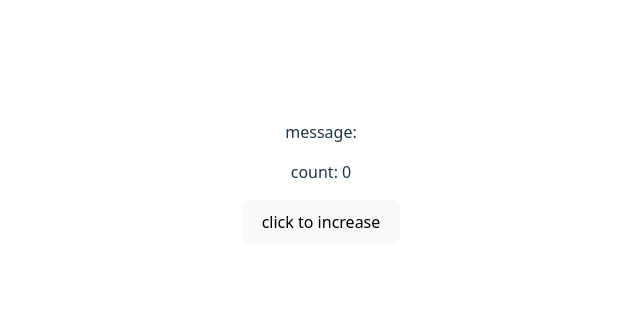
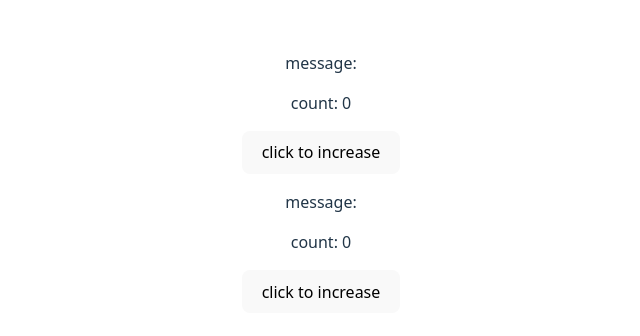
Before and after one commit to slavkapiyavka/react-sandbox, a React (Vite) app: page / in a window 1280 px wide. Shown: the part 226-562 px from the top of the page, without its empty margins (319-959 px from the left). Built offline with nearby package versions, Linux system fonts and the light colour scheme; no server answers.

Commit message:
feat: implement LifeCycleComponent with hooks, update LifeCycleComponentClass to use shared IState interface

```diff
--- a/src/App.tsx
+++ b/src/App.tsx
@@ -1,10 +1,12 @@
 import "./App.css";
 import LifeCycleComponentClass from "./components/LifeCycleComponentClass";
+import LifeCycleComponent from "./components/LifeCycleComponent";
 
 function App() {
   return (
     <>
       <LifeCycleComponentClass />
+      <LifeCycleComponent />
     </>
   );
 }
--- /dev/null
+++ b/src/components/LifeCycleComponent.tsx
@@ -0,0 +1,41 @@
+import { useEffect, useState } from "react";
+import type { IState } from "../utils/interfaces";
+import { CONSTANTS } from "../utils/constants";
+
+const LifeCycleComponent = () => {
+  const [state, setState] = useState<IState>({ count: 0 });
+
+  useEffect(() => {
+    console.log("--useEffect--componentDidMount--like--");
+
+    fetch(CONSTANTS.URL)
+      .then((r) => r.json())
+      .then((data) => setState((s) => ({ ...s, message: data.message })));
+
+    return () => console.log("--useEffect--componentWillUnmount--like--");
+  }, []);
+
+  useEffect(() => {
+    console.log("--useEffect--componentDidUpdate--like--");
+  });
+
+  return (
+    <section>
+      <p>message: {state?.message}</p>
+      <p>count: {state.count}</p>
+      <button
+        onClick={() =>
+          setState((s: IState) => ({
+            ...s,
+            count: s.count + 1,
+          }))
+        }
+        type="button"
+      >
+        click to increase
+      </button>
+    </section>
+  );
+};
+
+export default LifeCycleComponent;
--- a/src/components/LifeCycleComponentClass.tsx
+++ b/src/components/LifeCycleComponentClass.tsx
@@ -1,10 +1,6 @@
 import { Component } from "react";
 import { CONSTANTS } from "../utils/constants";
-
-interface IState {
-  count: number;
-  message?: string;
-}
+import type { IState } from "../utils/interfaces";
 
 class LifeCycleComponentClass extends Component {
   state: IState = {
--- /dev/null
+++ b/src/utils/interfaces.ts
@@ -0,0 +1,4 @@
+export interface IState {
+  count: number;
+  message?: string;
+}
```
